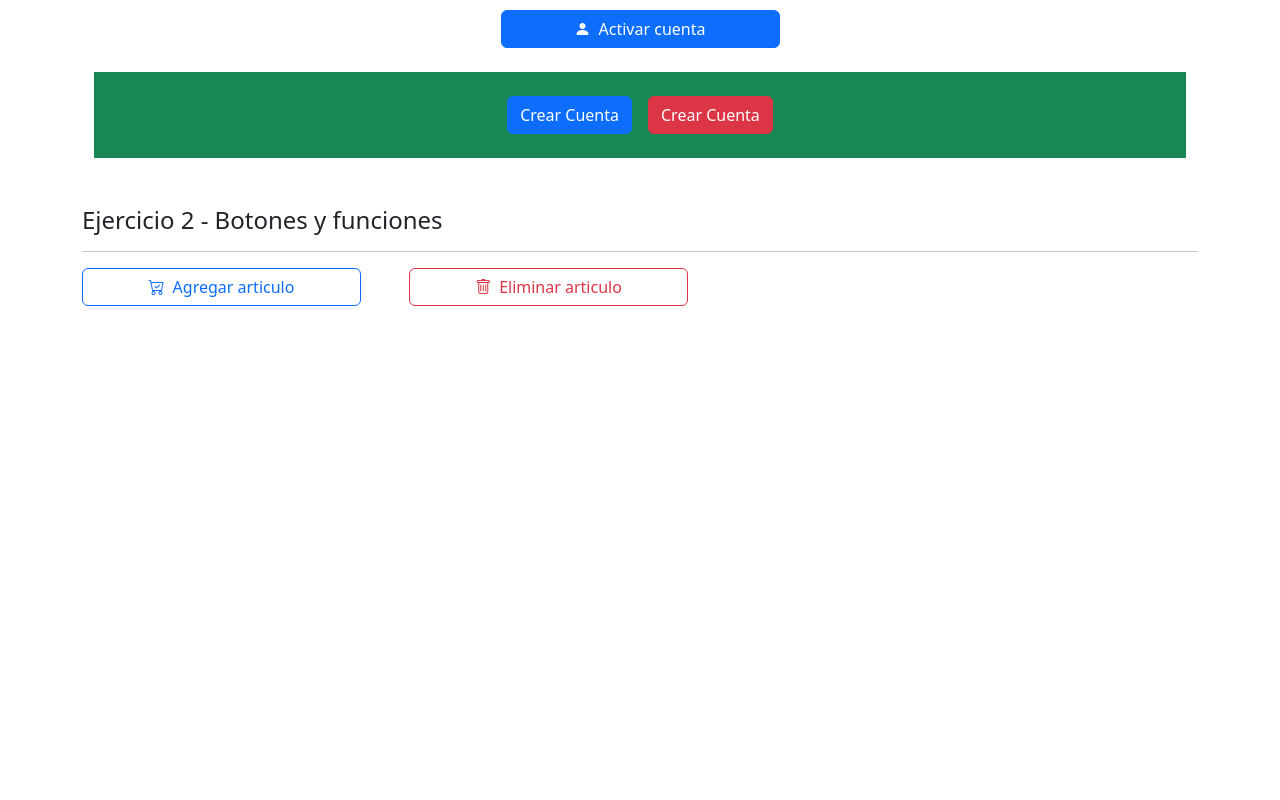
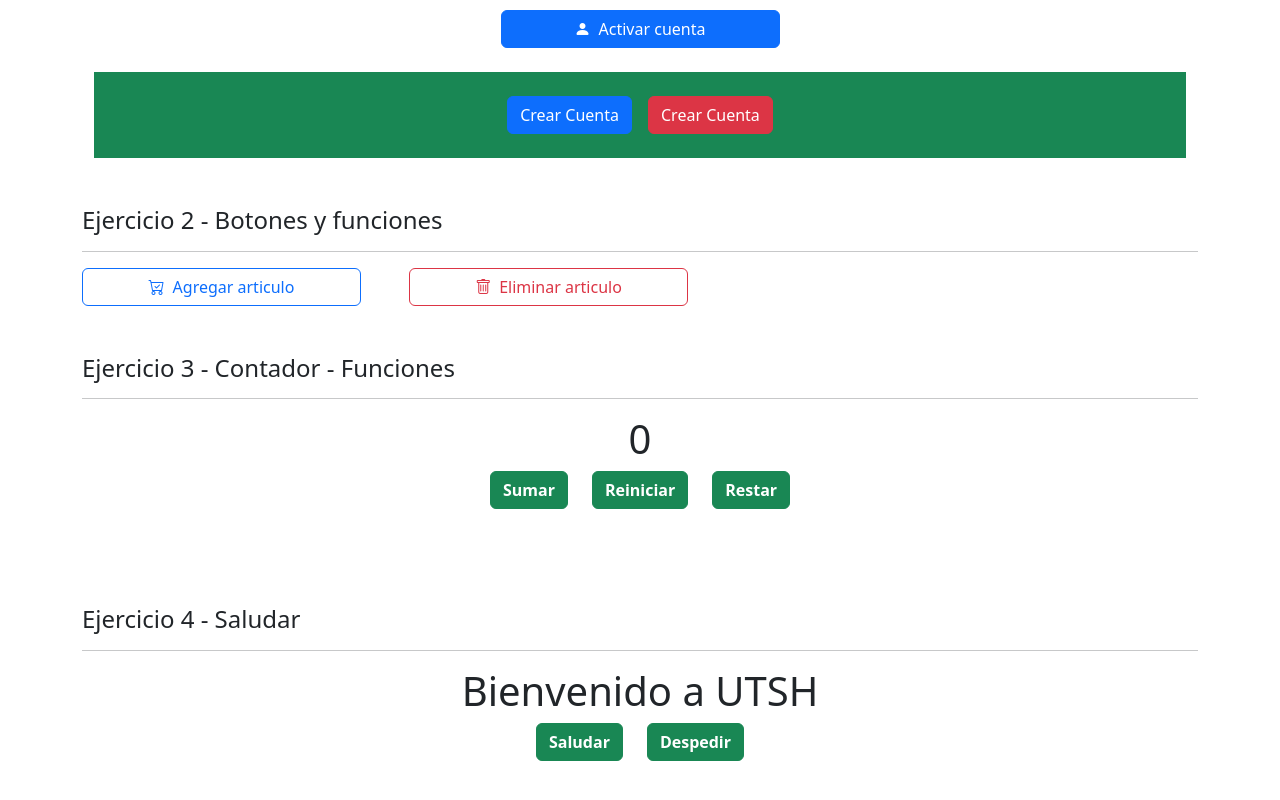
Before and after one commit to AlexanderGarcia27/Aprendiendo-React, a React (Vite) app: page / in a window 1280 px wide. Shown: the part 302-1102 px from the top of the page. Before the commit the page ends 800 px from the top, so only its background shows below. Built offline with nearby package versions, Linux system fonts and the light colour scheme.

Commit message:
[ADD] Se creo contenedor de saludar y despedir

```diff
--- a/src/App.jsx
+++ b/src/App.jsx
@@ -2,7 +2,8 @@ import ButtonComponent from "./components/ButtonComponent"
 import ComponentNew from "./components/ComponentNew"
 import Ejercicio01 from "./components/ejercicio01"
 import { Ejercicio02 } from "./components/Ejercicio02"
-
+import Ejercicio03 from "./components/Ejercicio03"
+import Ejercicio04 from "./components/Ejercicio04"
 
 function App() {
   return (
@@ -20,6 +21,8 @@ function App() {
         <ButtonComponent/>
         <ComponentNew/>
         <Ejercicio02/>
+        <Ejercicio03/>
+        <Ejercicio04/>
       </div>
     </>
 
--- /dev/null
+++ b/src/components/Ejercicio03.jsx
@@ -0,0 +1,44 @@
+import { useState } from "react";
+
+const Ejercicio03 = () => {
+    //variables
+    let numero = 0;
+    //hooks
+    const [numerito, setNumerito] = useState(0);
+    //funciones
+    const contador = ()=>{
+        setNumerito(numerito +1)
+    }
+    const restar = ()=>{
+        setNumerito(numerito -1)
+    }
+    const reiniciar = ()=>{
+        setNumerito(0)
+    }
+    return (
+        <>
+            <div className="row mt-4">
+                <div className="col-12">
+                    <h2 className="h4 mt-4"> Ejercicio 3 - Contador - Funciones </h2>
+                    <hr />
+                </div>
+                <div className="col-12 text-center">
+                    <p className="h1">{numerito}</p>
+                    <div className="col-12 mb-5 gap-5">
+                        <button className="btn btn-success fw-bold" onClick={contador}>
+                            Sumar
+                        </button>
+                        <button className="btn btn-success fw-bold ms-4" onClick={reiniciar}>
+                            Reiniciar
+                        </button>
+                        <button className="btn btn-success fw-bold ms-4" onClick={restar}>
+                            Restar
+                        </button>
+                    </div>
+                </div>
+            </div>
+        </>
+    )
+}
+
+export default Ejercicio03
--- /dev/null
+++ b/src/components/Ejercicio04.jsx
@@ -0,0 +1,38 @@
+import { useState } from "react";
+
+const Ejercicio04 = () => {
+    //variables
+    let numero = 0;
+    //hooks
+    const [texto, setTexto] = useState('Bienvenido a UTSH');
+    //funciones
+    const saludar = ()=>{
+        setTexto('Hola Alexander')
+    }
+    const despedir = ()=>{
+        setTexto('Adios Alexander')
+    }
+    return (
+        <>
+            <div className="row mt-4">
+                <div className="col-12">
+                    <h2 className="h4 mt-4"> Ejercicio 4 - Saludar</h2>
+                    <hr />
+                </div>
+                <div className="col-12 text-center">
+                    <p className="h1">{texto}</p>
+                    <div className="col-12 mb-5 gap-5">
+                        <button className="btn btn-success fw-bold" onClick={saludar}>
+                            Saludar
+                        </button>
+                        <button className="btn btn-success fw-bold ms-4" onClick={despedir}>
+                            Despedir
+                        </button>
+                    </div>
+                </div>
+            </div>
+        </>
+    )
+}
+
+export default Ejercicio04
```
